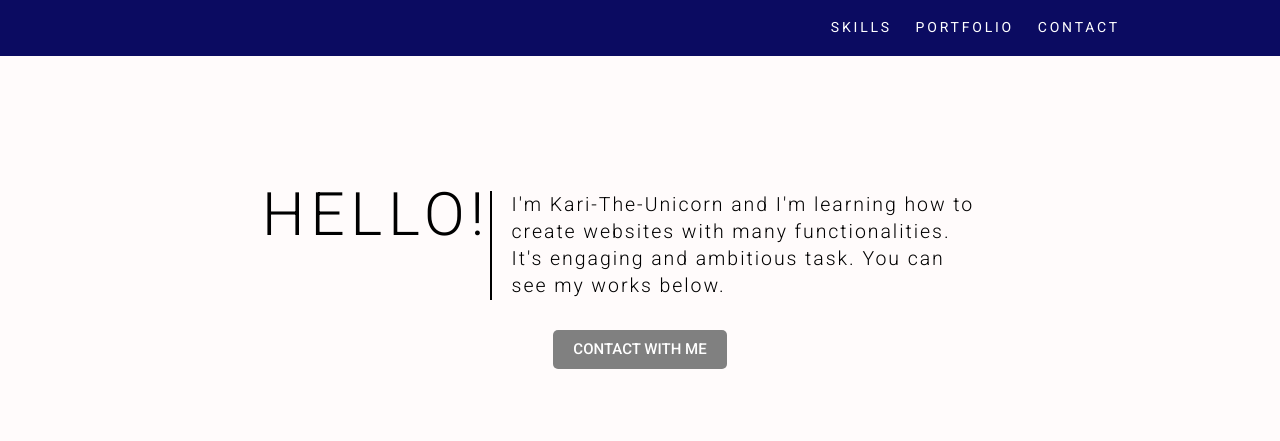
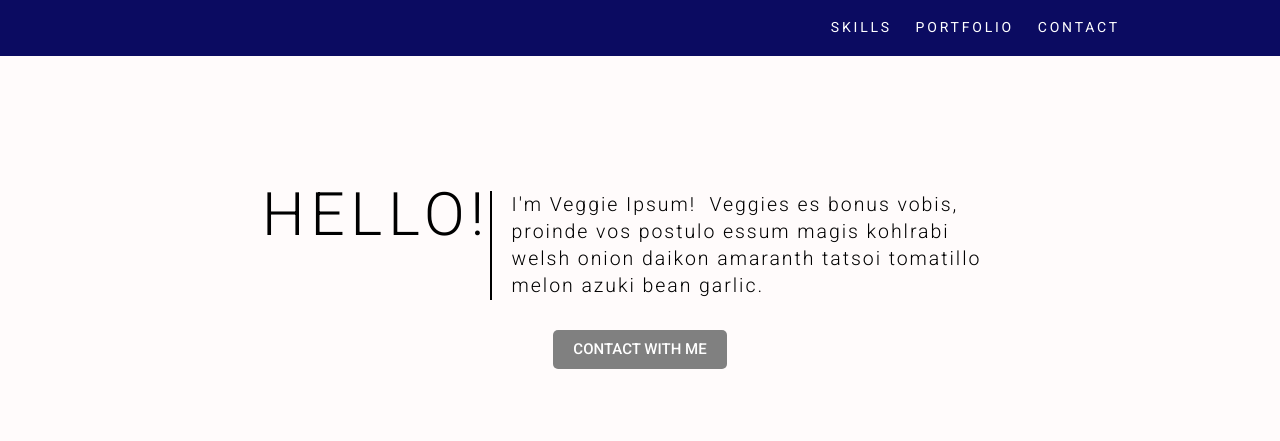
Before and after one commit to Kari-The-Unicorn/Front-end-Portfolio-Template, a plain HTML site: page index.html in a window 1280 px wide. Shown: the top 441 px of the page. Drawn offline with nearby package versions, Linux system fonts and the light colour scheme.

Commit message:
updated content, eg. changed description

```diff
--- a/index.html
+++ b/index.html
@@ -30,7 +30,7 @@
                     <h1>Hello!</h1>
                 </div>
                 <div class="header-text">
-                    <p>I'm Kari-The-Unicorn and&nbsp;I'm learning how to create websites with many functionalities. It's engaging&nbsp;and ambitious task. You can see my works below.</p>
+                    <p>I'm Veggie Ipsum! &nbsp;Veggies es bonus vobis, proinde vos postulo essum magis kohlrabi&nbsp; welsh onion daikon amaranth tatsoi tomatillo melon azuki bean garlic.</p>
                 </div>
             </div>
             <a class="button button-primary" href="#contact">Contact with me</a>
```
